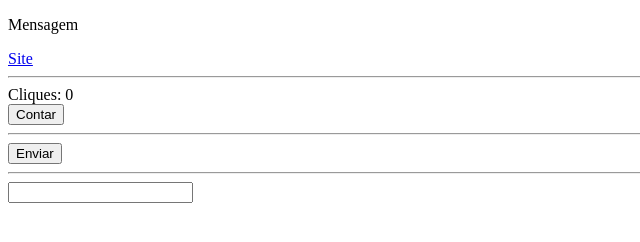
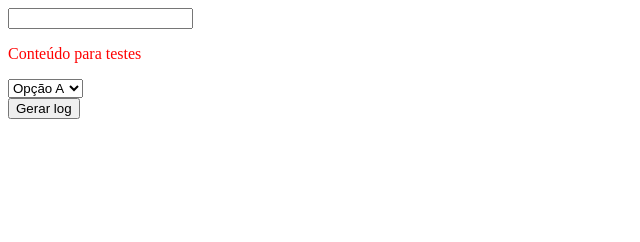
Before and after one commit to nomarine/basic-vuejs, a plain HTML site: page index.html in a window 1280 px wide. Shown: the whole page, without its empty margins (0-640 px from the left). Drawn offline with Linux system fonts and the light colour scheme.

Commit message:
Demo of acessing parent and child metadata

```diff
--- a/index.html
+++ b/index.html
@@ -9,47 +9,34 @@
 <body>
 </body>
     <div id="app">
-        <p>Mensagem {{ msg }}</p>
-        <a href="https://github.com/nomarine" target="_blank" @click.prevent="prevenirEvento($event)">
-            Site
-        </a>
-        <hr>
-        Cliques: {{ cliques }}
+        <input type="text" id="campo_texto">
+
+        <p id="paragrafo" style="color:red">Conteúdo para testes</p>
+
+        <select id="select">
+            <option value="A">Opção A</option>
+            <option value="B">Opção B</option>
+            <option value="C">Opção C</option>
+        </select>
         <br>
-        <button @click.once="executarUmaVez()">Contar</button>
-        <hr>
-        <form @submit.prevent.once="prevenirUmaVez()">
-            <button type="submit">Enviar</button>
-        </form>
-        <hr>
-        <input type="text" @keyup.shift="prevenirTecla($event)">
-        <br>{{teclas}}
+
+        <button @click="mostrarElementosFilhos()">Gerar log</button>
     </div>
 
     <script>
         const vm = new Vue({
             el: '#app',
             data: {
-                msg: '',
-                cliques: 0,
-                teclas: ''
+
             },
             methods: {
-               prevenirEvento(evento) {
-                    this.msg = 'Evento prevenido'
-                    //evento.preventDefault()
-               },
-               executarUmaVez() {
-                    this.msg = 'Evento executado apenas uma vez'
-                    this.cliques++
-               },
-               prevenirUmaVez() {
-                    this.msg = 'Evento prevenido apenas uma vez'
-               },
-               prevenirTecla(evento){
-                    this.msg = 'Tecla pressionada apenas com shift pressionado'
-                    this.teclas += evento.key
-               }
+                mostrarElementosFilhos(){
+                    console.log(campo_texto)
+                    console.log(campo_texto.value)
+                    console.log(select.value)
+                    console.log(paragrafo.innerHTML)
+                    console.log('Cor', paragrafo.style.color)
+                }
             }
         })
     </script>
```
